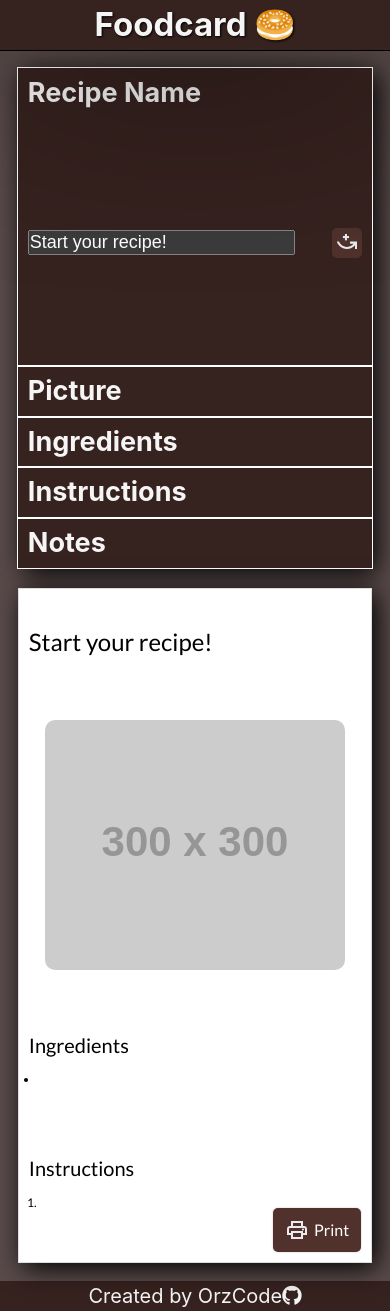
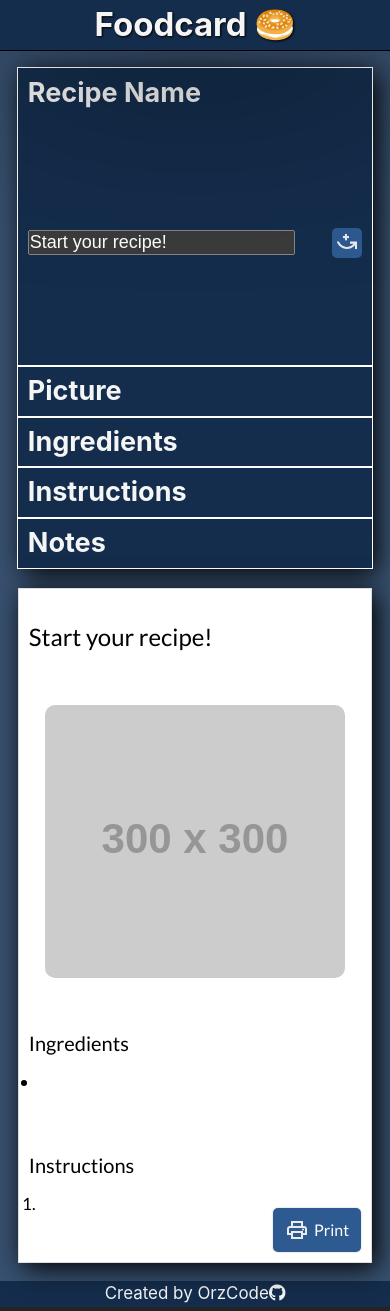
Before and after one commit to orzcode/foodcard, a React (Vite) app: page / in a window 390 px wide. Built offline with nearby package versions, Linux system fonts and the light colour scheme.

Commit message:
color change, fontsize responsivity

```diff
--- a/src/index.css
+++ b/src/index.css
@@ -12,9 +12,9 @@
   -webkit-font-smoothing: antialiased;
   -moz-osx-font-smoothing: grayscale;
 
-  --header: #36221f;
-  --main: #5a4b4b;
-  --highlighted: #50312b;
+  --header: #142d4c;
+  --main: #385170;
+  --highlighted: #2d5a90;
 
   /* --header: #22334b;
   --main: #2e2b2d;
@@ -37,8 +37,7 @@ html {
   caret-color: transparent;
 }
 body {
-  font-size: 2rem;
-  /* font-size: calc(1.5rem + 0.4vw); */
+  font-size: clamp(1.5rem, calc(1.5rem + 0.5vw), 1.8rem);
   /* FONTSIZE TRICK-- 1 rem = 10 px here, usually 1 rem = 16px */
   /* FONTSIZE - Adding the 0.4 is for responsivity */
 }
--- a/src/styles/PreviewPane.css
+++ b/src/styles/PreviewPane.css
@@ -30,7 +30,7 @@
     max-height: 300px;
     border-radius: 1rem;
     object-fit: cover;
-    aspect-ratio: 1.2 / 1;
+    aspect-ratio: 1.1 / 1;
     display: block;
     margin: 0 auto 1rem auto;
 }
@@ -49,7 +49,7 @@
 
 .PreviewPane ul li, .PreviewPane ol li {
     line-height: 1.6;
-    font-size: 1.2rem;
+
     }
 
 .PreviewPane .ingredients ul {
@@ -77,7 +77,7 @@
 .PreviewPane .notes {
     margin-top: 2rem;
     font-style: italic;
-    font-size: 1.2rem;
+
     max-width: 80%;
 }
 
```
